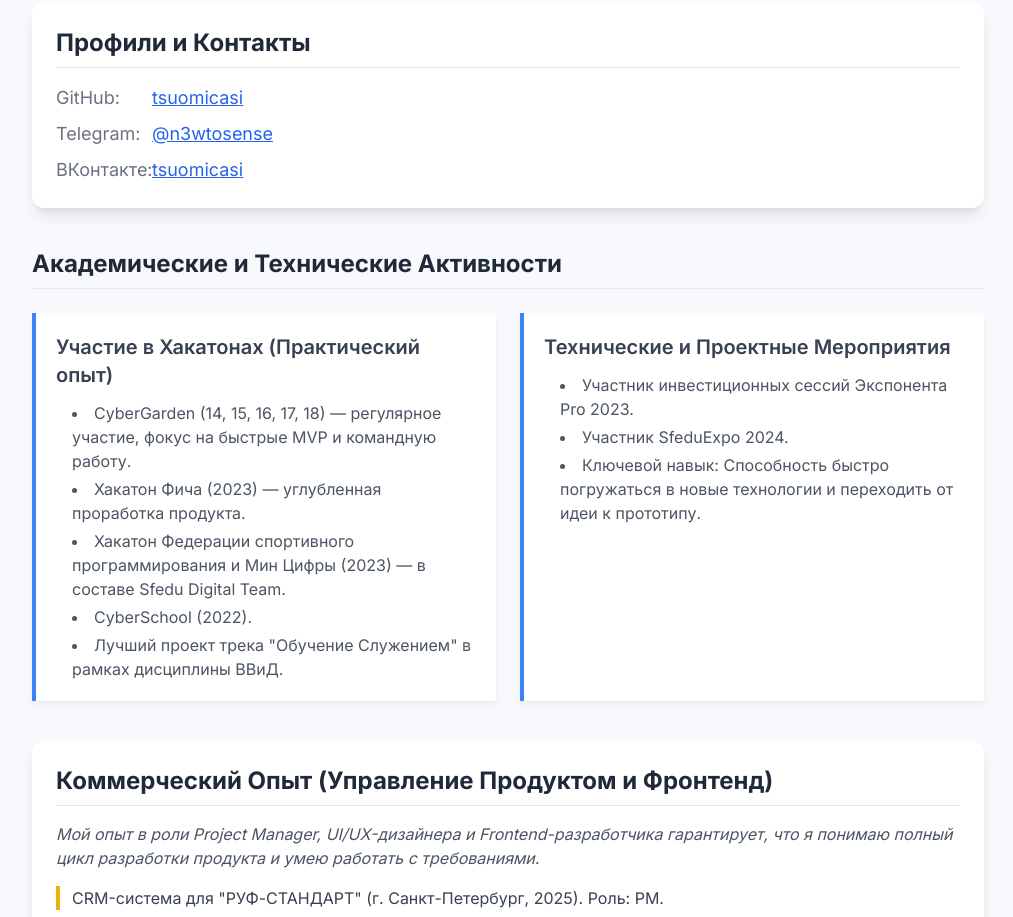
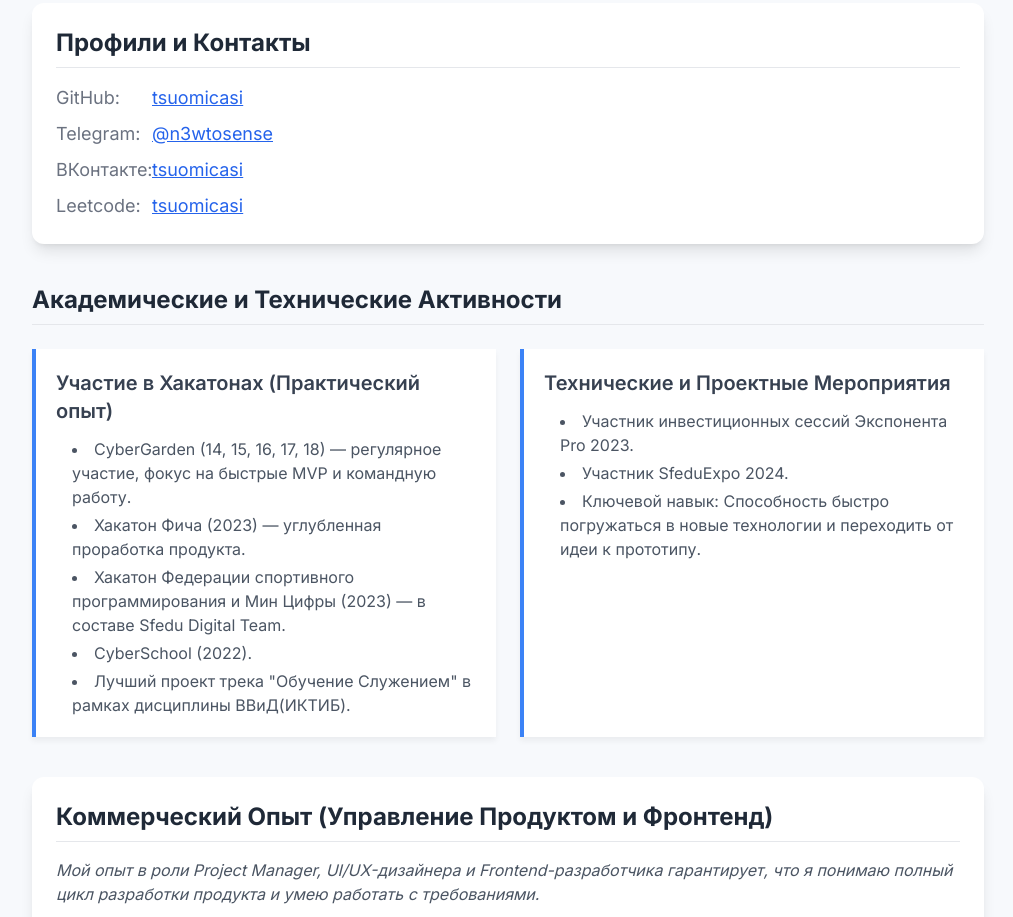
Before and after one commit to tsuomicasi/resume, a plain HTML site: page index.html in a window 1280 px wide. Shown: the part 567-1484 px from the top of the page, without its empty margins (132-1145 px from the left). Drawn offline with nearby package versions, Linux system fonts and the light colour scheme.

Commit message:
Update index.html

```diff
--- a/index.html
+++ b/index.html
@@ -84,6 +84,10 @@
                     <span class="text-gray-500 w-24">ВКонтакте:</span>
                     <a href="https://vk.com/tsuomicasi" target="_blank" class="text-blue-600 hover:text-blue-800 underline">tsuomicasi</a>
                 </div>
+                <div class="flex items-center">
+                    <span class="text-gray-500 w-24">Leetcode:</span>
+                    <a href="https://leetcode.com/u/tsuomicasi" target="_blank" class="text-blue-600 hover:text-blue-800 underline">tsuomicasi</a>
+                </div>
             </div>
         </section>
 
@@ -102,7 +106,7 @@
                         <li>Хакатон Фича (2023) — углубленная проработка продукта.</li>
                         <li>Хакатон Федерации спортивного программирования и Мин Цифры (2023) — в составе Sfedu Digital Team.</li>
                         <li>CyberSchool (2022).</li>
-                        <li>Лучший проект трека "Обучение Служением" в рамках дисциплины ВВиД.</li>
+                        <li>Лучший проект трека "Обучение Служением" в рамках дисциплины ВВиД(ИКТИБ).</li>
                     </ul>
                 </div>
 
```
